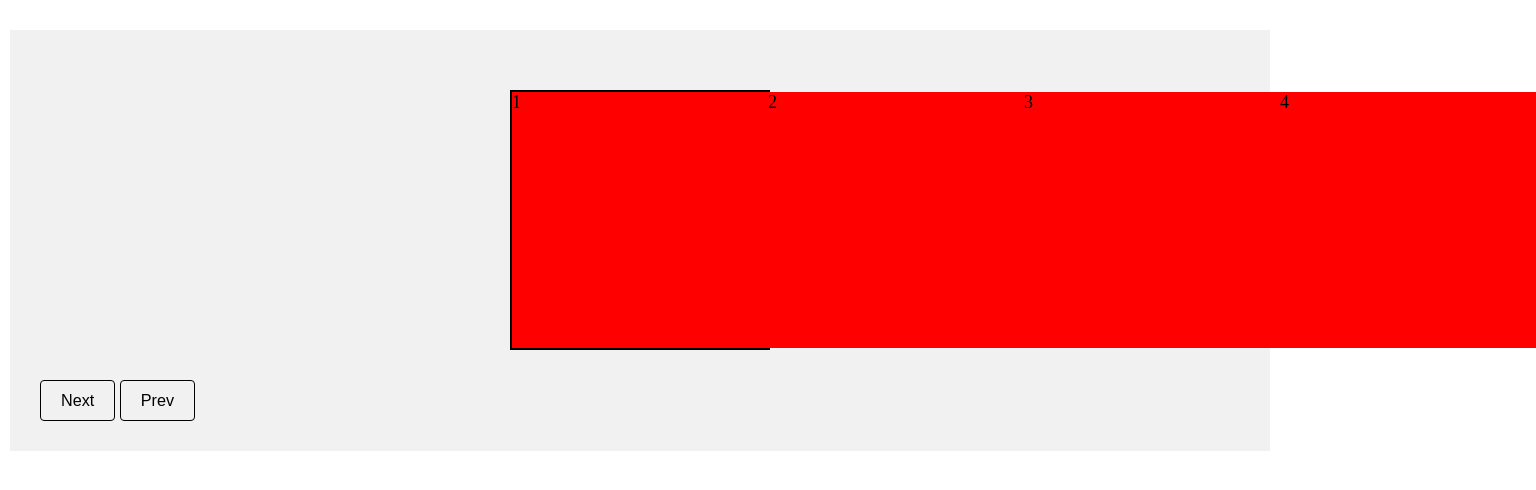
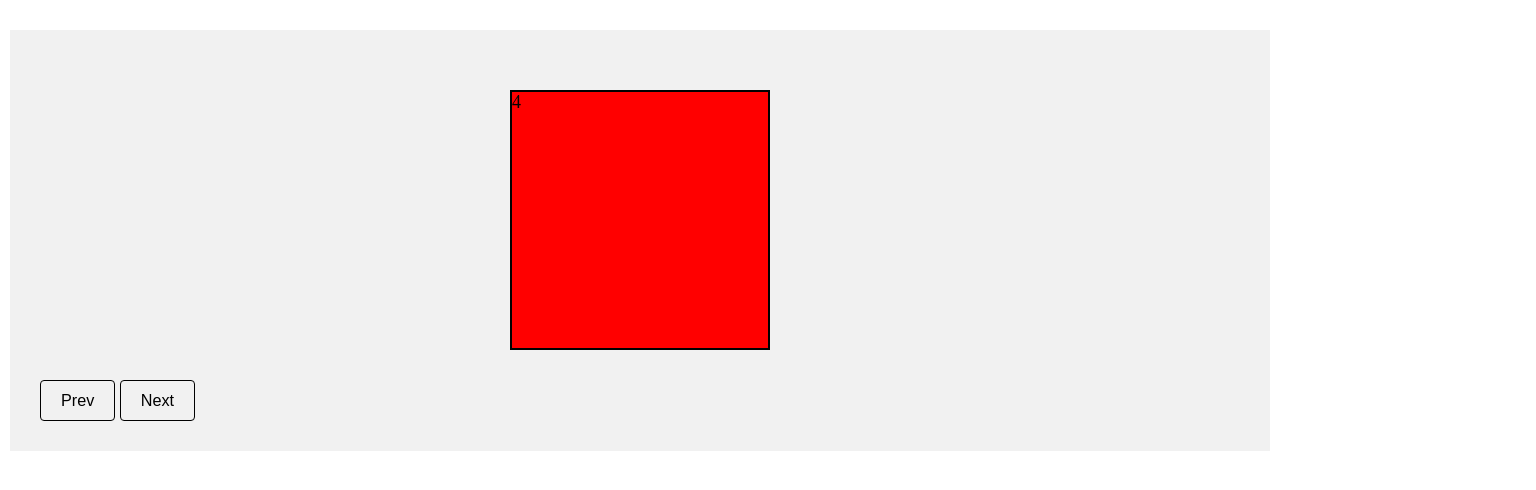
Before and after one commit to moskvichev/slider, a plain HTML site: page index.html in a window 1280 px wide. Both pictures are taken after a click on the button "Prev". Shown: the whole page, 1536 px wide, since content can reach past the window. Drawn offline with Linux system fonts and the light colour scheme.

Commit message:
js logical

```diff
--- a/index.html
+++ b/index.html
@@ -16,8 +16,8 @@
           <div class="slider-block">4</div>
         </div>
       </div>
+      <button class="slider-prev">Prev</button>
       <button class="slider-next">Next</button>
-      <button class="slider-prev">Prev</button>
     </div>
     <script src="script.js"></script>
   </body>
--- a/script.js
+++ b/script.js
@@ -0,0 +1,19 @@
+let offset = 0; // смещения от левого края
+
+const sliderLine = document.querySelector('.slider-line');
+
+document.querySelector('.slider-next').addEventListener('click', function () {
+  offset += 256;
+  if (offset > 768) {
+    offset = 0;
+  }
+  sliderLine.style.left = -offset + 'px';
+});
+
+document.querySelector('.slider-prev').addEventListener('click', function () {
+  offset -= 256;
+  if (offset < 0) {
+    offset = 768;
+  }
+  sliderLine.style.left = -offset + 'px';
+});
--- a/style.css
+++ b/style.css
@@ -41,6 +41,7 @@ button:active {
   height: 256px;
   border: 2px solid black;
   margin: 30px auto;
+  overflow: hidden;
 }
 
 .slider-line {
@@ -48,6 +49,9 @@ button:active {
   width: 1024px;
   background: red;
   display: flex;
+  position: relative;
+  left: 0;
+  transition: all ease 1s;
 }
 
 .slider-block {
```
